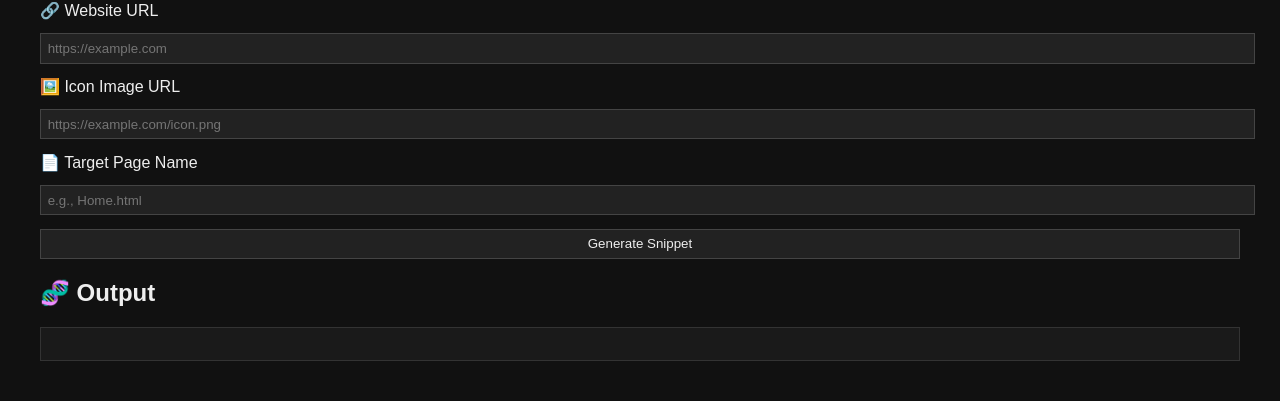
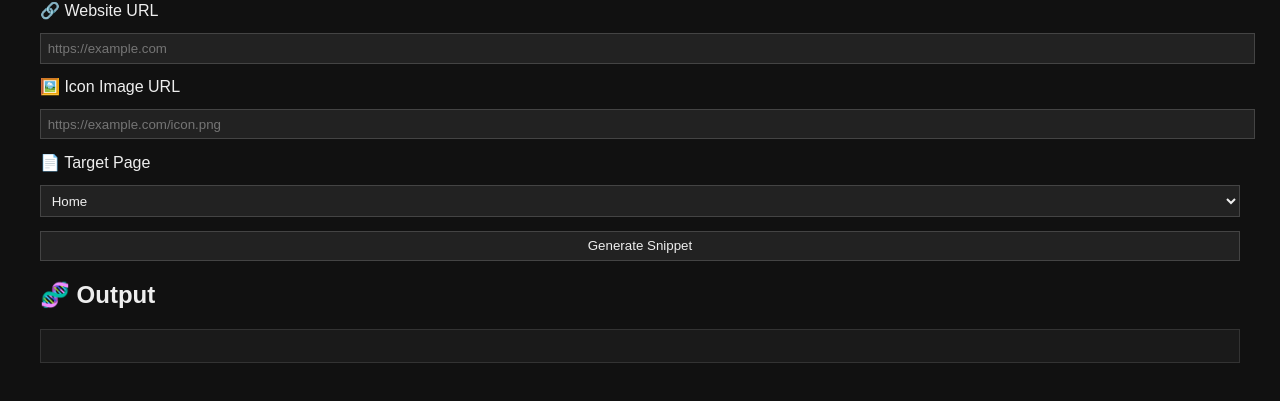
Before and after one commit to via80HD/HomepageLauncher, a plain HTML site: page quiklink.html in a window 1280 px wide. Shown: the part 119-520 px from the top of the page. Drawn offline with Linux system fonts and the light colour scheme.

Commit message:
Update quiklink.html

```diff
--- a/quiklink.html
+++ b/quiklink.html
@@ -20,8 +20,14 @@
   <label>🖼️ Icon Image URL</label>
   <input type="text" id="img" placeholder="https://example.com/icon.png">
 
-  <label>📄 Target Page Name</label>
-  <input type="text" id="page" placeholder="e.g., Home.html">
+  <label>📄 Target Page</label>
+<select id="page">
+  <option value="index.html">Home</option>
+  <option value="tools.html">Tools</option>
+  <option value="projects.html">Projects</option>
+  <option value="quiklink.html">QuikLink</option>
+</select>
+
 
   <button onclick="generateCode()">Generate Snippet</button>
 
@@ -33,6 +39,7 @@
       const url = document.getElementById('url').value.trim();
       const img = document.getElementById('img').value.trim();
       const page = document.getElementById('page').value.trim();
+      const page = document.getElementById('page').value;
 
       const snippet = `<!-- Add to ${page} -->\n<a href="${url}" target="_blank">\n  <img src="${img}" alt="QuikLink Icon" class="launcher-icon">\n</a>`;
       document.getElementById('output').textContent = snippet;
```
